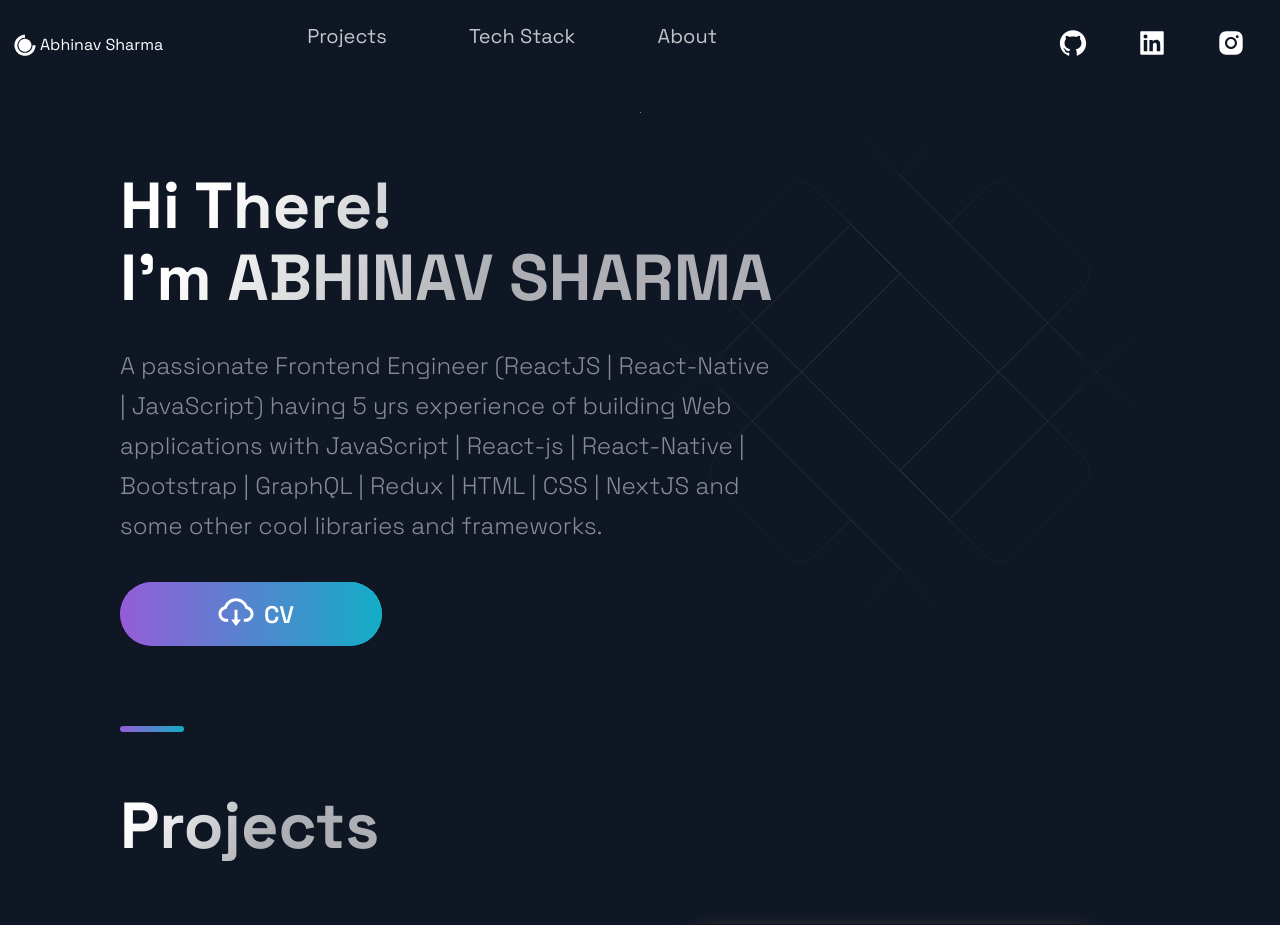
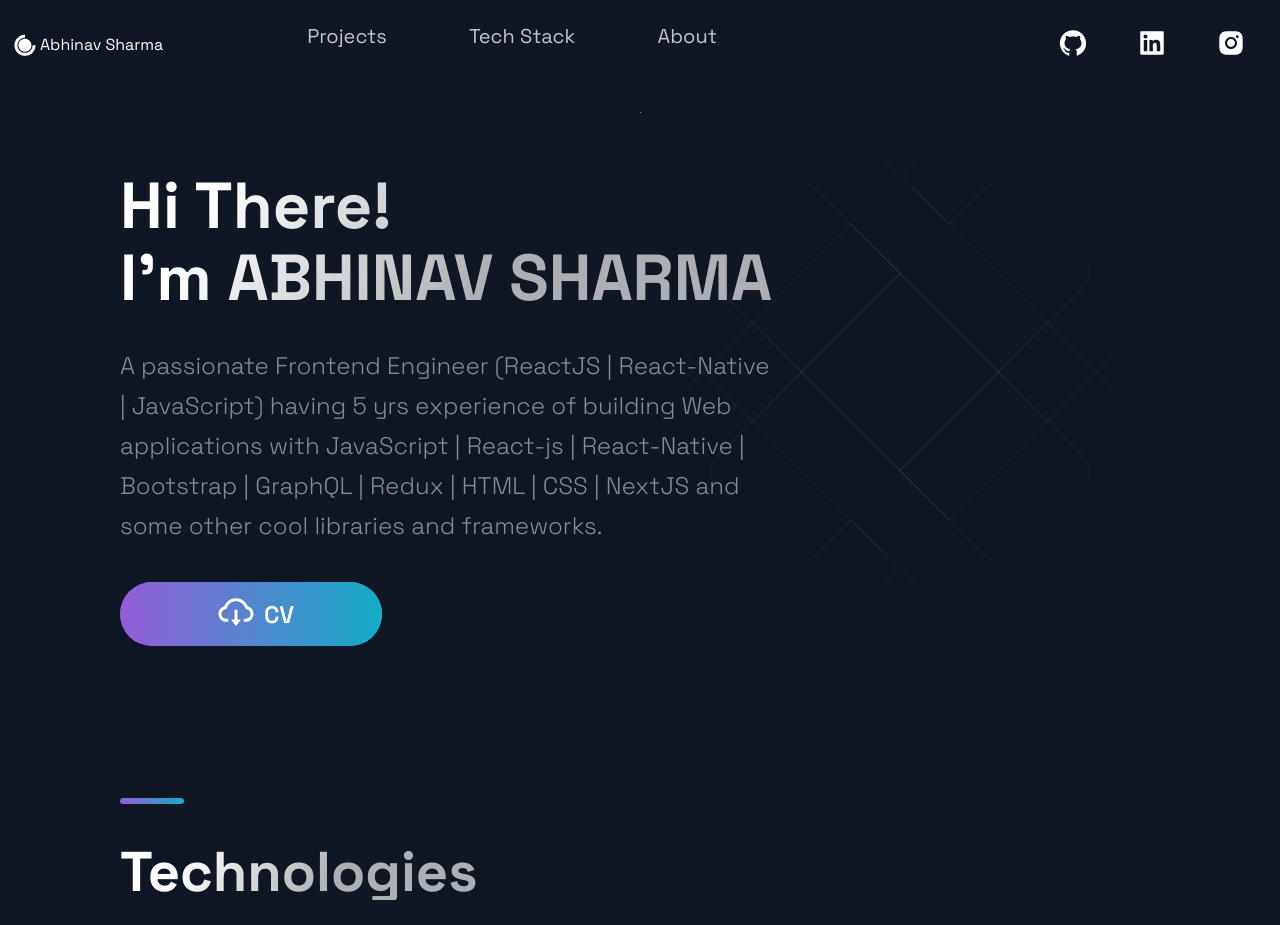
Before and after one commit to abhinav-sharma1611/portfolio, a Next.js app: page / in a window 1280 px wide. Shown: the top 925 px of the page. Built offline with nearby package versions, Linux system fonts and the light colour scheme.

Commit message:
Section Tech Moved below Hero Section

```diff
--- a/src/pages/index.js
+++ b/src/pages/index.js
@@ -14,8 +14,8 @@ const Home = () => {
         <Hero />
         <BgAnimation />
       </Section>
+      <Technologies />
       <Projects />
-      <Technologies />
       <Timeline />
       {/* <Acomplishments /> */}
     </Layout>
```
